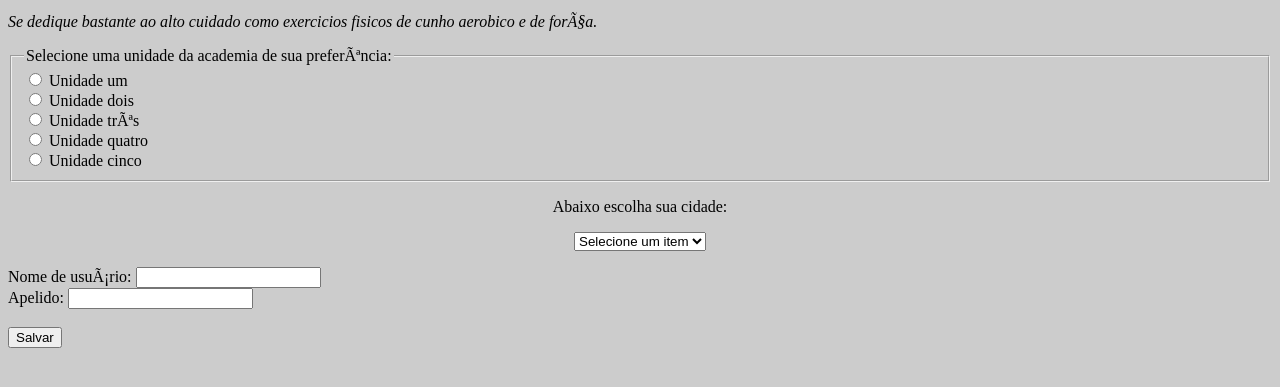
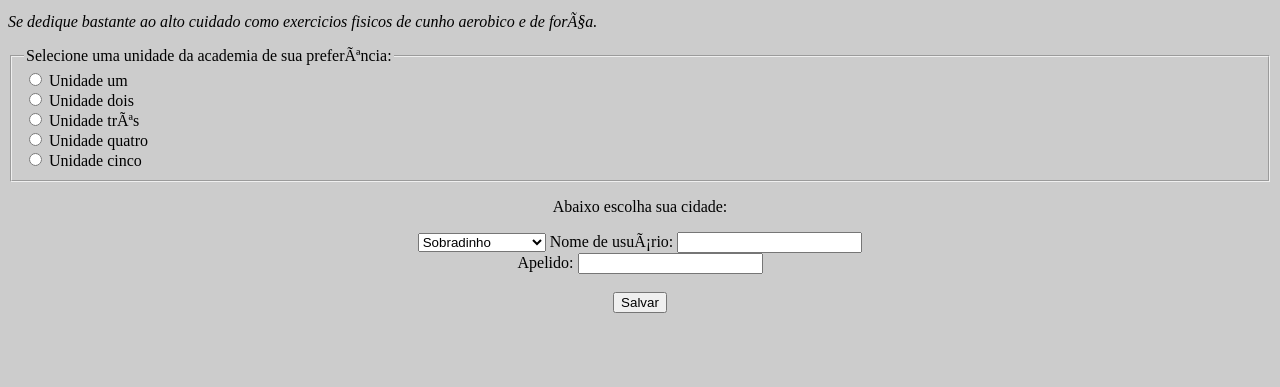
Before and after one commit to guigude/site-pdi, a plain HTML site: page index.html in a window 1280 px wide. Shown: the part 119-506 px from the top of the page. Drawn offline with Linux system fonts and the light colour scheme.

Commit message:
Atualização de codigo

```diff
--- a/index.html
+++ b/index.html
@@ -53,13 +53,19 @@
     <p style="text-align: center;">
       <legend style="margin: 1rem;">Abaixo escolha sua cidade:</legend>
 
-      <select id="cbPais" required="required">
+      <!--<select id="cbPais" required="required">
         <option disabled selected>Selecione um item</option>
         <option>Sobradinho</option>
         <option>Ceilandia</option>
         <option>São Cebastião</option>
       </select>
-    </p>
+    </p>-->
+
+    <select id="cbPais" required placeholder="Selecione um item">
+      <option>Sobradinho</option>
+      <option>Ceilandia</option>
+      <option>São Cebastião</option>
+    </select>
 
     <!--<p>
     <fieldset>
```
